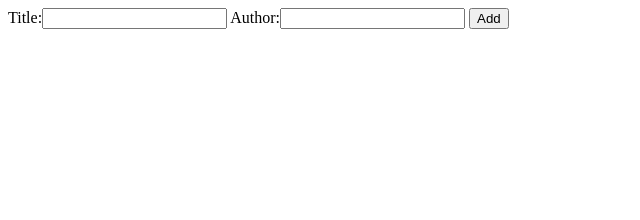
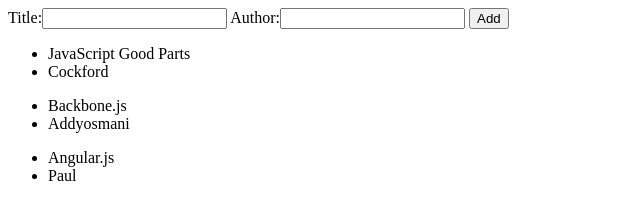
Before and after one commit to anoopmundathan/libapp, a plain HTML site: page index.html in a window 1280 px wide. Shown: the whole page, without its empty margins (0-640 px from the left). Drawn offline with Linux system fonts and the light colour scheme.

Commit message:
Add model

```diff
--- a/index.html
+++ b/index.html
@@ -9,13 +9,21 @@
 
     <body>
     	<div id="book">
-    		<form>
+    		<form id="addBook">
     			<label for="title">Title:</label><input type="text" id="title">
     			<label for="author">Author:</label><input type="text" id="author">
     			<button id="addButton">Add</button>
     		</form>
 
     	</div>
+
+		<script type="text/template" id="booktemplate">
+			<ul>
+				<li><%=title%></li>
+				<li><%=author%></li>
+			</ul>
+		</script>
+
 		<script src="js/lib/jquery.min.js"></script>
 		<script src="js/lib/underscore-min.js"></script>
 		<script src="js/lib/backbone-min.js"></script>
--- a/js/app.js
+++ b/js/app.js
@@ -1,7 +1,19 @@
 var app = app || {};
 $(document).ready(function() {
-	console.log('ready');
- 	console.log(app.LibraryView());
- 	//var book = new app.LibraryView();
+	var bookList = [
+	{
+		title:'JavaScript Good Parts',
+		author: 'Cockford'
+	},
+	{
+		title: 'Backbone.js',
+		author: 'Addyosmani'
+	},
+	{
+		title: 'Angular.js',
+		author: 'Paul'
+	}
 
+	];
+	new app.LibraryView(bookList);
 });
--- a/js/view/book.js
+++ b/js/view/book.js
@@ -4,18 +4,54 @@
 app.BookView = Backbone.View.extend({
 	tagName: "div",
 	className: "book-container",
+	template: _.template($('#booktemplate').html()),
 	render: function() {
-		console.log('this is BookView Render');
+
+		this.$el.html(this.template(this.model.attributes));
+		/*this.$el.html('<div>' + this.model.attributes.title + "=" +
+			this.model.attributes.author +
+			'</div>');*/
+		//console.log(this.model.attributes);
+		return this;
 	}
 });
 
 // Main View
 app.LibraryView = Backbone.View.extend({
-	tagName: "#book",
-	initialize: function() {
-		console.log('LibraryView initialize');
+
+	el: "#book",
+
+	events: {
+		"click #addButton": "addBook"
 	},
+
+	initialize: function(list) {
+		this.collection = new app.Library(list);
+		this.render();
+		this.listenTo(this.collection,'add',this.renderBook);
+	},
+
 	render: function() {
-		console.log('LibraryView render');
+		this.collection.each(function( item ) {
+			this.renderBook(item);
+		}, this);
+	},
+
+	// Render each Book
+	renderBook: function(item) {
+		console.log(arguments);
+		var bookView = new app.BookView({
+			model: item
+		})
+		$(this.el).append(bookView.render().el);
+	},
+
+	addBook: function(e) {
+		e.preventDefault();
+		var formData = {};
+		$('#addBook').children('input').each(function(i, el) {
+			formData[el.id] = this.value;
+		});
+		this.collection.add(new app.Book(formData));
 	}
 });
```
